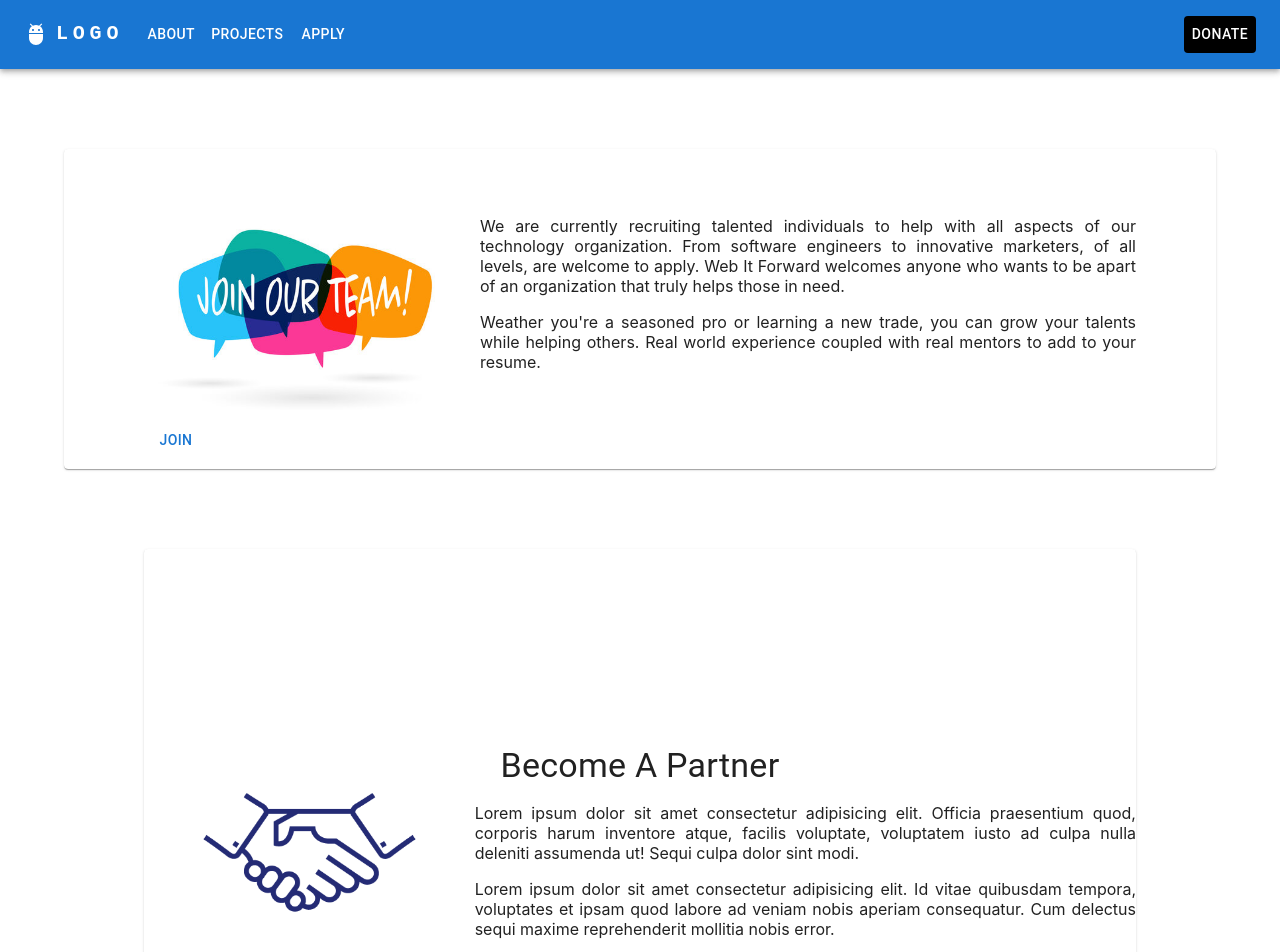
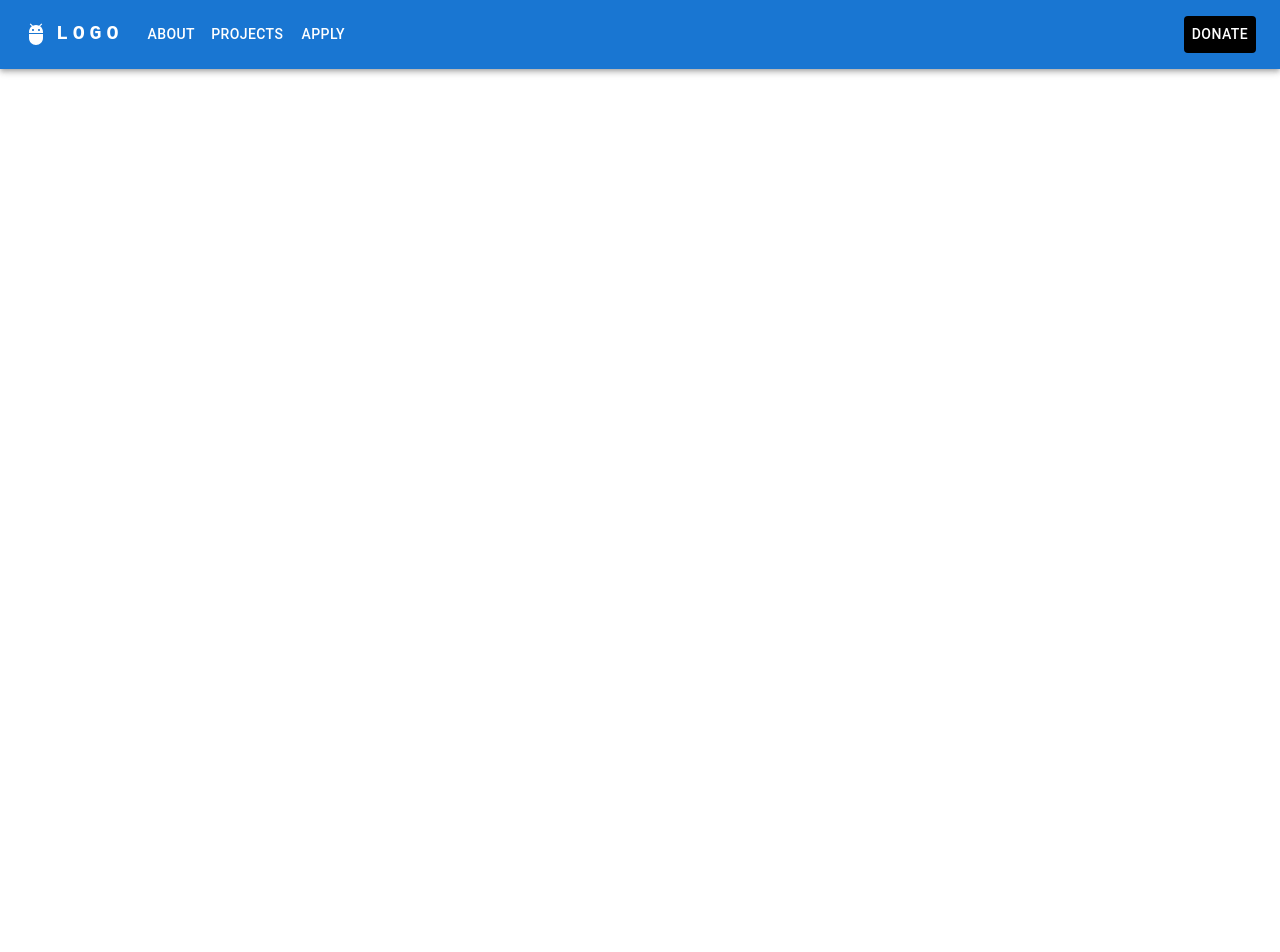
Before and after one commit to WebItForward/website, a React (Create React App) app: page /apply in a window 1280 px wide. Shown: the top 952 px of the page. After the commit the page ends 800 px from the top, so only its background shows below. Built offline with nearby package versions, Linux system fonts and the light colour scheme.

Commit message:
refactor navbar

```diff
--- a/src/components/NavBar/NavBar.jsx
+++ b/src/components/NavBar/NavBar.jsx
@@ -10,6 +10,7 @@ import Container from "@mui/material/Container";
 import Button from "@mui/material/Button";
 import MenuItem from "@mui/material/MenuItem";
 import AdbIcon from "@mui/icons-material/Adb";
+import { Link } from "@mui/material";
 
 const pages = ["About", "Projects", "Apply"];
 
@@ -78,7 +79,9 @@ function ResponsiveAppBar() {
             >
               {pages.map((page) => (
                 <MenuItem key={page} onClick={handleCloseNavMenu}>
+                  <Link href={page.toLowerCase()}>
                     <Typography textAlign="center">{page}</Typography>
+                  </Link>
                 </MenuItem>
               ))}
             </Menu>
@@ -88,7 +91,7 @@ function ResponsiveAppBar() {
             variant="h5"
             noWrap
             component="a"
-            href="#app-bar-with-responsive-menu"
+            href="/"
             sx={{
               mr: 2,
               display: { xs: "flex", md: "none" },
@@ -104,6 +107,7 @@ function ResponsiveAppBar() {
           </Typography>
           <Box sx={{ flexGrow: 1, display: { xs: "none", md: "flex" } }}>
             {pages.map((page) => (
+              <Link href={page.toLowerCase()}>
                 <Button
                   key={page}
                   onClick={handleCloseNavMenu}
@@ -111,6 +115,7 @@ function ResponsiveAppBar() {
                 >
                   {page}
                 </Button>
+              </Link>
             ))}
           </Box>
           <Box>
--- a/src/pages/ApplyPage/ApplyPage.jsx
+++ b/src/pages/ApplyPage/ApplyPage.jsx
@@ -23,106 +23,107 @@ export default function ApplyPage() {
   }
 
   return (
-    <Container className="apply-container" style={{ marginTop: "5rem" }}>
-      <Box>
-        <Card>
-          <Paper
-            style={{
-              height: "40vh",
-              display: "flex",
-              flexDirection: "column",
-              justifyContent: "center",
-            }}
-          >
-            <Typography variant="h4">Join the Team</Typography>
-            <CardContent style={{ textAlign: "justify", padding: "5rem" }}>
-              <Grid container spacing={2}>
-                <Grid item xs={4}>
-                  <img src={Join} alt="..." style={{ width: "100%" }} />
-                </Grid>
-                <Grid item xs={8}>
-                  <p>
-                    We are currently recruiting talented individuals to help
-                    with all aspects of our technology organization. From
-                    software engineers to innovative marketers, of all levels,
-                    are welcome to apply. Web It Forward welcomes anyone who
-                    wants to be apart of an organization that truly helps those
-                    in need.
-                  </p>
-                  <p>
-                    Weather you're a seasoned pro or learning a new trade, you
-                    can grow your talents while helping others. Real world
-                    experience coupled with real mentors to add to your resume.
-                  </p>
-                </Grid>
-              </Grid>
-              <Button>Join</Button>
-            </CardContent>
-          </Paper>
-        </Card>
-        <Card style={{ margin: "5rem" }}>
-          <Paper
-            style={{
-              height: "40rem",
-              display: "flex",
-              flexDirection: "column",
-              justifyContent: "center",
-            }}
-          >
-            <Typography variant="h4">Become A Partner</Typography>
-            <Grid container>
-              <Grid item xs={4}>
-                <img src={Partner} alt="..." style={{ width: "100%" }} />
-              </Grid>
-              <Grid item xs={8} style={{ textAlign: "justify" }}>
-                <p>
-                  Lorem ipsum dolor sit amet consectetur adipisicing elit.
-                  Officia praesentium quod, corporis harum inventore atque,
-                  facilis voluptate, voluptatem iusto ad culpa nulla deleniti
-                  assumenda ut! Sequi culpa dolor sint modi.
-                </p>
-                <p>
-                  Lorem ipsum dolor sit amet consectetur adipisicing elit. Id
-                  vitae quibusdam tempora, voluptates et ipsam quod labore ad
-                  veniam nobis aperiam consequatur. Cum delectus sequi maxime
-                  reprehenderit mollitia nobis error.
-                </p>
-              </Grid>
-            </Grid>
-            <Button>Partner</Button>
-          </Paper>
-        </Card>
-        <Card style={{ margin: "5rem" }}>
-          <Paper>
-            <Typography variant="h4">Donate</Typography>
-            <Grid container style={{ display: "flex", flexDirection: "row" }}>
-              <Grid item xs={4}>
-                <img src={Donate} alt="..." style={{ width: "100%" }} />
-              </Grid>
-              <Grid
-                item
-                xs={8}
-                style={{
-                  padding: "3rem",
-                  textAlign: "justify",
-                }}
-              >
-                <p>
-                  Lorem ipsum dolor, sit amet consectetur adipisicing elit.
-                  Debitis sed molestias fuga delectus quibusdam a unde maiores
-                  provident officiis fugiat commodi, odio nostrum error optio
-                  magni accusamus dolore totam rem! Quisquam, a illo. Odit
-                  laboriosam reprehenderit dicta eligendi, nihil exercitationem
-                  mollitia et assumenda temporibus beatae consectetur culpa
-                  incidunt reiciendis dolor ab? Dolores, optio ab odio deserunt
-                  officia consequuntur voluptas tempora!
-                </p>
-              </Grid>
-            </Grid>
-            <Button>Donate</Button>
-          </Paper>
-        </Card>
-      </Box>
-    </Container>
+    <Container></Container>
+    // <Container className="apply-container" style={{ marginTop: "5rem" }}>
+    //   <Box>
+    //     <Card>
+    //       <Paper
+    //         style={{
+    //           height: "40vh",
+    //           display: "flex",
+    //           flexDirection: "column",
+    //           justifyContent: "center",
+    //         }}
+    //       >
+    //         <Typography variant="h4">Join the Team</Typography>
+    //         <CardContent style={{ textAlign: "justify", padding: "5rem" }}>
+    //           <Grid container spacing={2}>
+    //             <Grid item xs={4}>
+    //               <img src={Join} alt="..." style={{ width: "100%" }} />
+    //             </Grid>
+    //             <Grid item xs={8}>
+    //               <p>
+    //                 We are currently recruiting talented individuals to help
+    //                 with all aspects of our technology organization. From
+    //                 software engineers to innovative marketers, of all levels,
+    //                 are welcome to apply. Web It Forward welcomes anyone who
+    //                 wants to be apart of an organization that truly helps those
+    //                 in need.
+    //               </p>
+    //               <p>
+    //                 Weather you're a seasoned pro or learning a new trade, you
+    //                 can grow your talents while helping others. Real world
+    //                 experience coupled with real mentors to add to your resume.
+    //               </p>
+    //             </Grid>
+    //           </Grid>
+    //           <Button>Join</Button>
+    //         </CardContent>
+    //       </Paper>
+    //     </Card>
+    //     <Card style={{ margin: "5rem" }}>
+    //       <Paper
+    //         style={{
+    //           height: "40rem",
+    //           display: "flex",
+    //           flexDirection: "column",
+    //           justifyContent: "center",
+    //         }}
+    //       >
+    //         <Typography variant="h4">Become A Partner</Typography>
+    //         <Grid container>
+    //           <Grid item xs={4}>
+    //             <img src={Partner} alt="..." style={{ width: "100%" }} />
+    //           </Grid>
+    //           <Grid item xs={8} style={{ textAlign: "justify" }}>
+    //             <p>
+    //               Lorem ipsum dolor sit amet consectetur adipisicing elit.
+    //               Officia praesentium quod, corporis harum inventore atque,
+    //               facilis voluptate, voluptatem iusto ad culpa nulla deleniti
+    //               assumenda ut! Sequi culpa dolor sint modi.
+    //             </p>
+    //             <p>
+    //               Lorem ipsum dolor sit amet consectetur adipisicing elit. Id
+    //               vitae quibusdam tempora, voluptates et ipsam quod labore ad
+    //               veniam nobis aperiam consequatur. Cum delectus sequi maxime
+    //               reprehenderit mollitia nobis error.
+    //             </p>
+    //           </Grid>
+    //         </Grid>
+    //         <Button>Partner</Button>
+    //       </Paper>
+    //     </Card>
+    //     <Card style={{ margin: "5rem" }}>
+    //       <Paper>
+    //         <Typography variant="h4">Donate</Typography>
+    //         <Grid container style={{ display: "flex", flexDirection: "row" }}>
+    //           <Grid item xs={4}>
+    //             <img src={Donate} alt="..." style={{ width: "100%" }} />
+    //           </Grid>
+    //           <Grid
+    //             item
+    //             xs={8}
+    //             style={{
+    //               padding: "3rem",
+    //               textAlign: "justify",
+    //             }}
+    //           >
+    //             <p>
+    //               Lorem ipsum dolor, sit amet consectetur adipisicing elit.
+    //               Debitis sed molestias fuga delectus quibusdam a unde maiores
+    //               provident officiis fugiat commodi, odio nostrum error optio
+    //               magni accusamus dolore totam rem! Quisquam, a illo. Odit
+    //               laboriosam reprehenderit dicta eligendi, nihil exercitationem
+    //               mollitia et assumenda temporibus beatae consectetur culpa
+    //               incidunt reiciendis dolor ab? Dolores, optio ab odio deserunt
+    //               officia consequuntur voluptas tempora!
+    //             </p>
+    //           </Grid>
+    //         </Grid>
+    //         <Button>Donate</Button>
+    //       </Paper>
+    //     </Card>
+    //   </Box>
+    // </Container>
   );
 }
```
Lines whose indentation alone changed are shown as unchanged.
